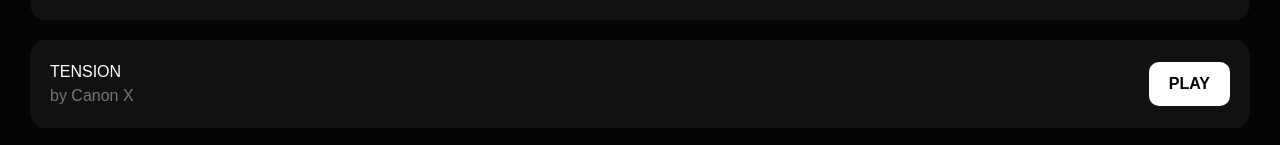
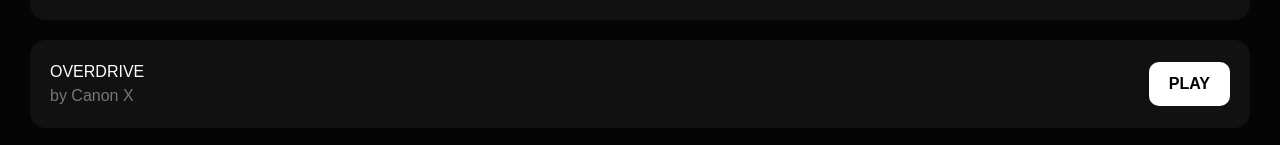
Before and after one commit to atharvashukla1703-wq/Crimson-Beat-Stream, a React (Vite) app: page / in a window 1280 px wide. Shown: the part 441-586 px from the top of the page. Built offline with nearby package versions, Linux system fonts and the light colour scheme; the HTML template or start-up script is replaced by a standard one; a web font is replaced by a local one.

Commit message:
Update App.tsx

```diff
--- a/src/App.tsx
+++ b/src/App.tsx
@@ -3,7 +3,7 @@ export default function App() {
     "BLACKOUT",
     "BLACKOUT STREET",
     "DESI CANNON",
-    "TENSION",
+    "OVERDRIVE",
   ];
 
   return (
```
